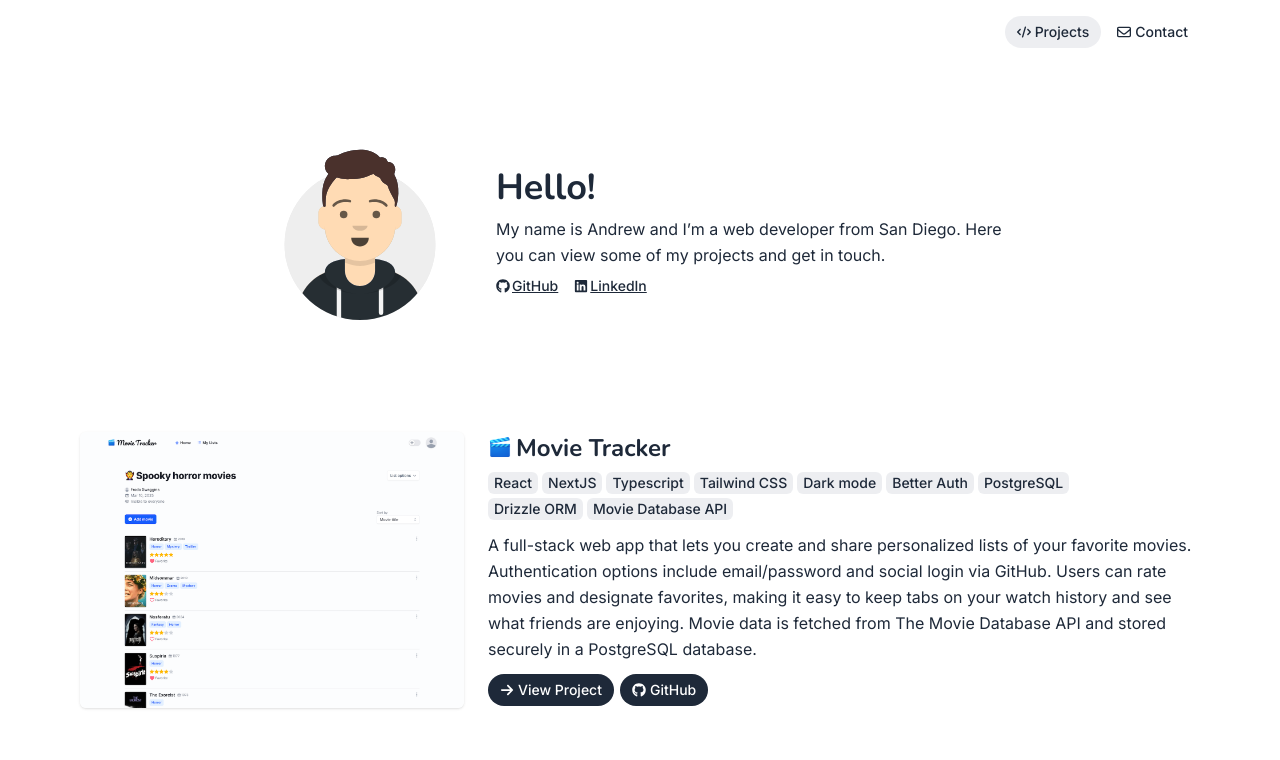
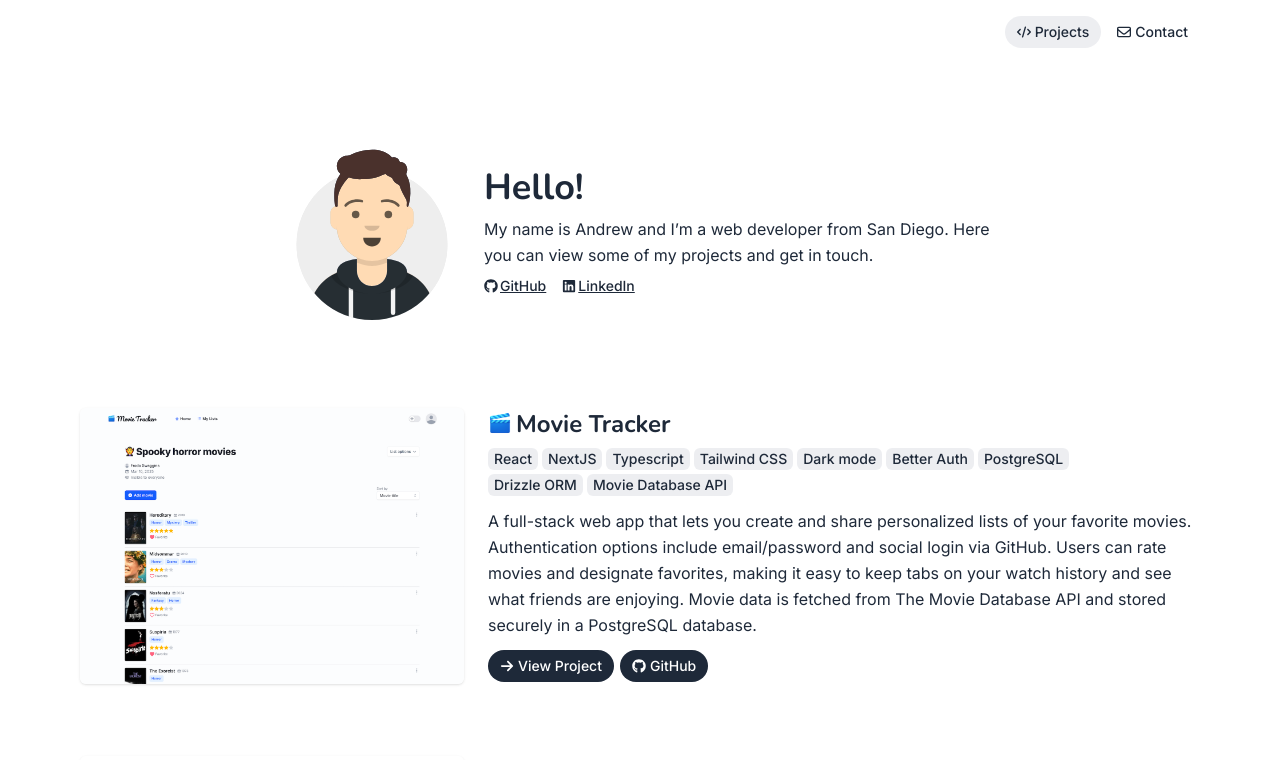
Before and after one commit to azimmerly/portfolio, a Next.js app: page / in a window 1280 px wide. Shown: the top 760 px of the page. Built offline with nearby package versions, Linux system fonts and the light colour scheme.

Commit message:
Update dependencies

```diff
--- a/src/app/(home)/page.tsx
+++ b/src/app/(home)/page.tsx
@@ -2,7 +2,7 @@
 import { ProjectList } from "@/components/ProjectList";
 
 const Home = () => (
-  <div className="my-8 flex flex-col gap-16 lg:my-20 lg:gap-28">
+  <div className="my-8 flex flex-col gap-16 lg:my-20 lg:gap-22">
     <AboutMe />
     <ProjectList />
   </div>
--- a/src/components/AboutMe.tsx
+++ b/src/components/AboutMe.tsx
@@ -7,7 +7,7 @@
 import { nunitoFont } from "@/fonts";
 
 export const AboutMe = () => (
-  <section className="flex flex-col items-center justify-center gap-6 lg:flex-row lg:gap-12">
+  <section className="flex flex-col items-center justify-center gap-6 lg:flex-row">
     <Image
       priority
       draggable={false}
--- a/src/components/ContactForm.tsx
+++ b/src/components/ContactForm.tsx
@@ -81,7 +81,7 @@
         aria-busy={isSubmitting}
         disabled={isSubmitting}
         className={twMerge(
-          "mt-4 flex items-center gap-1.5 self-center rounded-full border-none bg-gray-800 px-4 py-2 text-sm font-medium text-white transition hover:bg-gray-700",
+          "mt-4 flex items-center gap-1.5 self-center rounded-full border-none bg-gray-800 px-4 py-2 text-sm font-medium text-white outline-offset-2 transition hover:bg-gray-700 focus:outline-gray-800",
           isSubmitting ? "pointer-events-none opacity-70" : "cursor-pointer",
         )}
       >
```
Also changed, not shown: package.json (+4 -4 lines), 1 other file (tests, documents, lock files or other folders).
